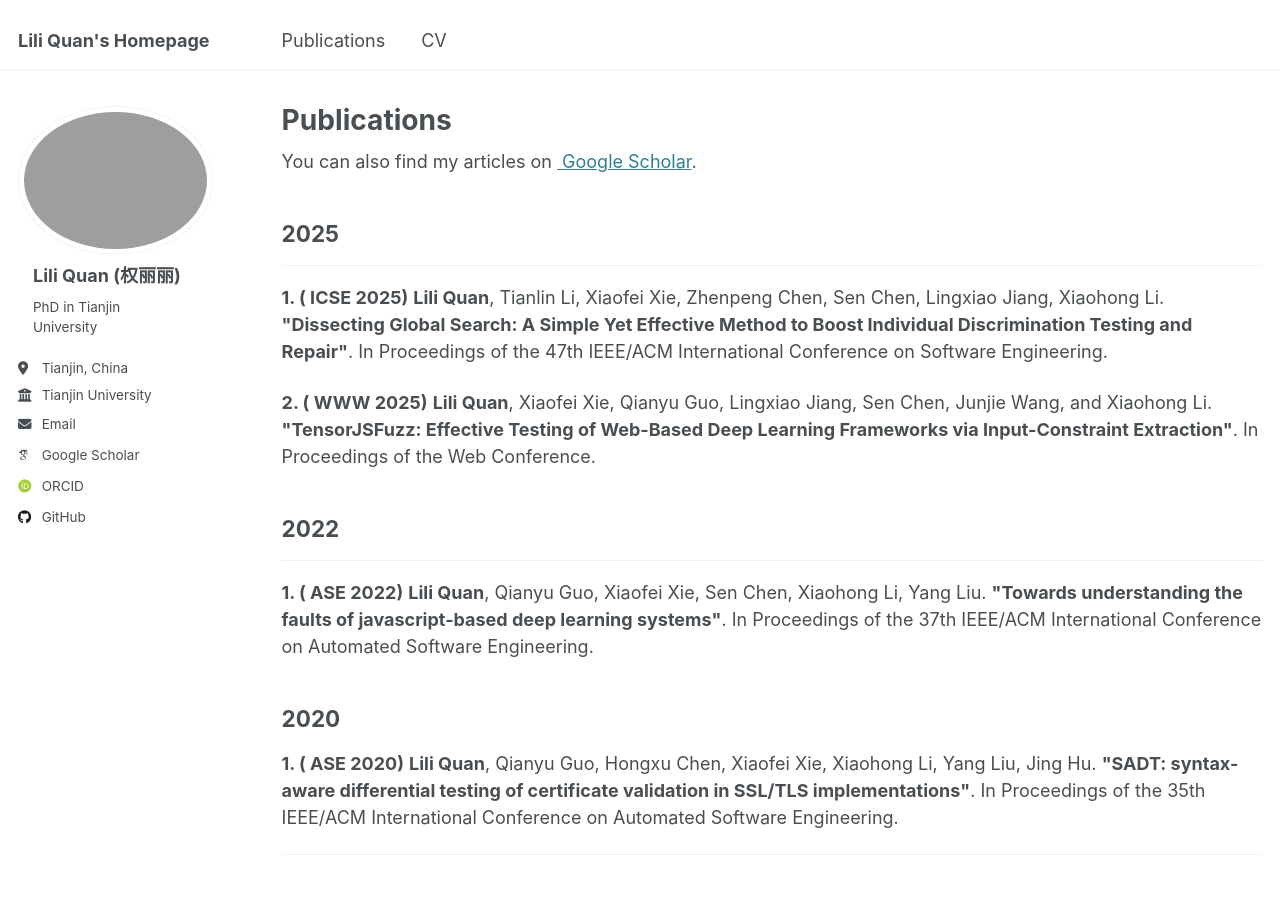
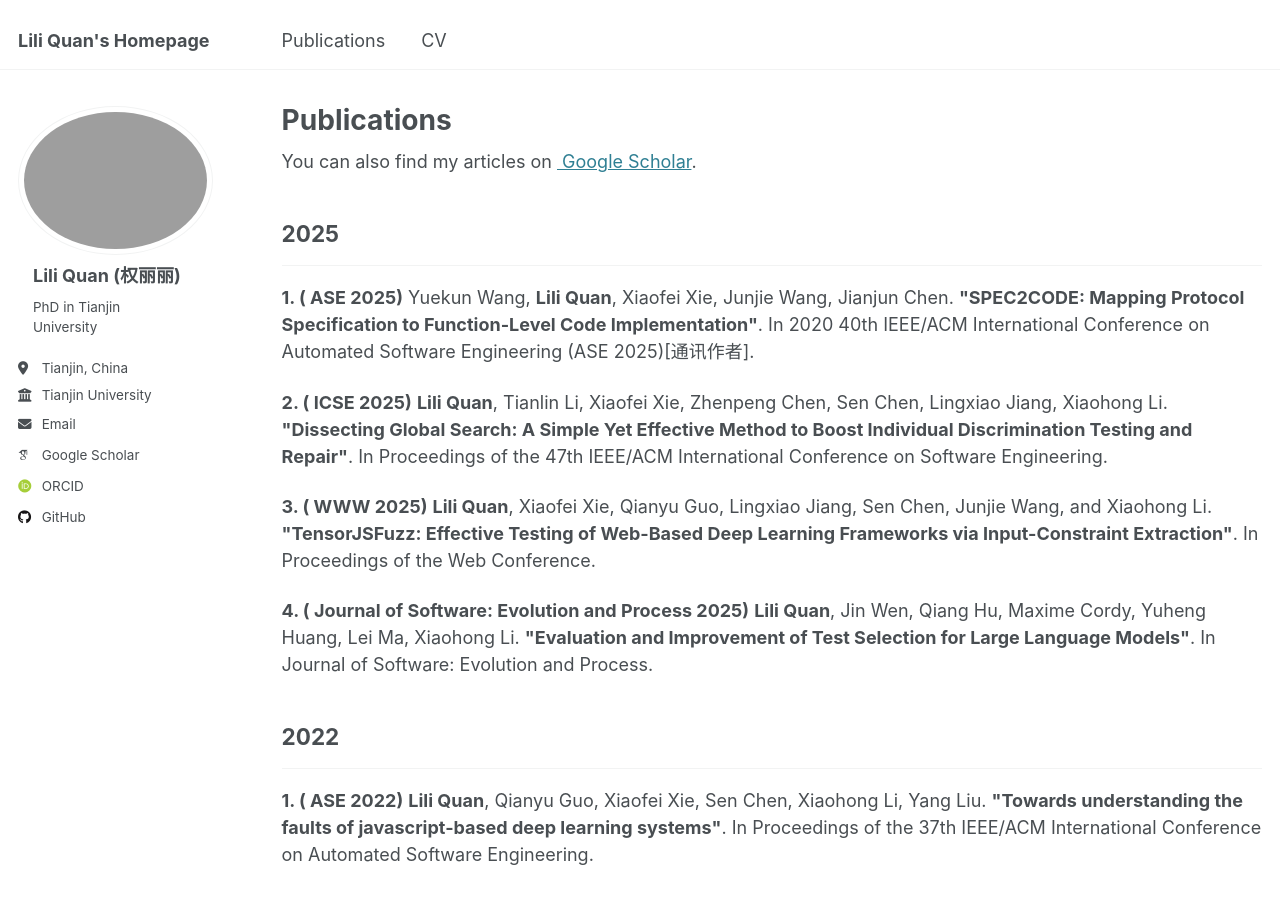
Before and after one commit to liliquan0118/liliquan0118.github.io, a Jekyll site: the page built from _pages/publications.html, in a window 1280 px wide and 900 px high. Built offline with Jekyll 4.4.1, drawn with Linux system fonts in a browser that asks for light colours; some web fonts are replaced.

Commit message:
Update publications.html

```diff
--- a/_pages/publications.html
+++ b/_pages/publications.html
@@ -16,10 +16,13 @@ author_profile: true
 <h2>2025</h2>
 <hr />
     <div class="publication-entry">
-      <p><strong>1. ( ICSE 2025)</strong> <strong>Lili Quan</strong>, Tianlin Li, Xiaofei Xie, Zhenpeng Chen, Sen Chen, Lingxiao Jiang, Xiaohong Li. <strong>"Dissecting Global Search: A Simple Yet Effective Method to Boost Individual Discrimination Testing and Repair"</strong>. In Proceedings of the 47th IEEE/ACM International Conference on Software Engineering. <br></p>
+      <p><strong>1. ( ASE 2025)</strong> Yuekun Wang, <strong>Lili Quan</strong>, Xiaofei Xie, Junjie Wang, Jianjun Chen. <strong>"SPEC2CODE: Mapping Protocol Specification to Function-Level Code Implementation"</strong>. In 2020 40th IEEE/ACM International Conference on Automated Software Engineering (ASE 2025)[通讯作者]. <br></p>
 
-      <p><strong>2. ( WWW 2025)</strong> <strong>Lili Quan</strong>, Xiaofei Xie, Qianyu Guo, Lingxiao Jiang, Sen Chen, Junjie Wang, and Xiaohong Li. <strong>"TensorJSFuzz: Effective Testing of Web-Based Deep Learning Frameworks via Input-Constraint Extraction"</strong>. In Proceedings of the Web Conference. <br></p>
+      <p><strong>2. ( ICSE 2025)</strong> <strong>Lili Quan</strong>, Tianlin Li, Xiaofei Xie, Zhenpeng Chen, Sen Chen, Lingxiao Jiang, Xiaohong Li. <strong>"Dissecting Global Search: A Simple Yet Effective Method to Boost Individual Discrimination Testing and Repair"</strong>. In Proceedings of the 47th IEEE/ACM International Conference on Software Engineering. <br></p>
 
+      <p><strong>3. ( WWW 2025)</strong> <strong>Lili Quan</strong>, Xiaofei Xie, Qianyu Guo, Lingxiao Jiang, Sen Chen, Junjie Wang, and Xiaohong Li. <strong>"TensorJSFuzz: Effective Testing of Web-Based Deep Learning Frameworks via Input-Constraint Extraction"</strong>. In Proceedings of the Web Conference. <br></p>
+
+      <p><strong>4. ( Journal of Software: Evolution and Process 2025)</strong> <strong>Lili Quan</strong>, Jin Wen, Qiang Hu, Maxime Cordy, Yuheng Huang, Lei Ma, Xiaohong Li. <strong>"Evaluation and Improvement of Test Selection for Large Language Models"</strong>. In Journal of Software: Evolution and Process. <br></p>
     </div>
 <h2>2022</h2>
 <hr />
```
